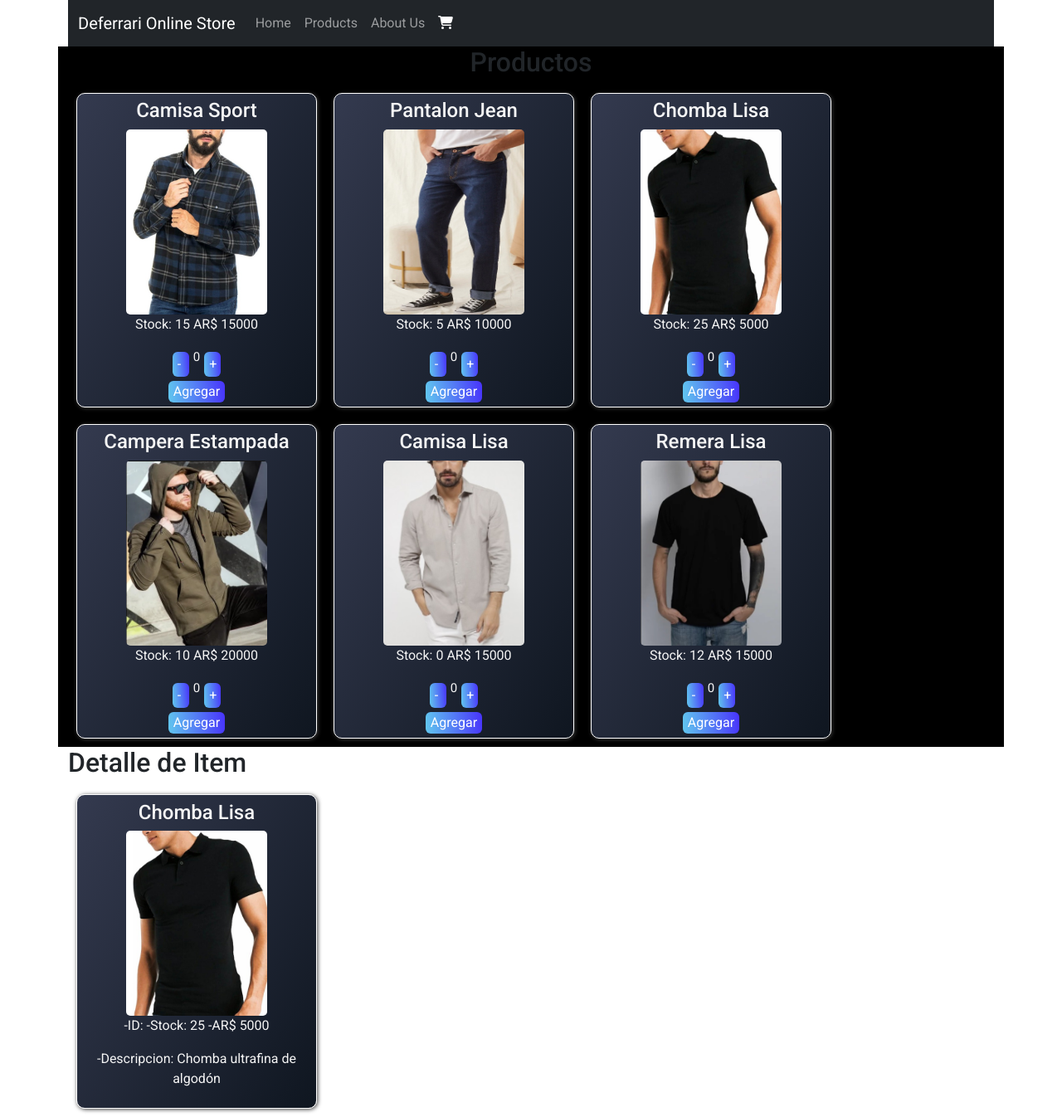
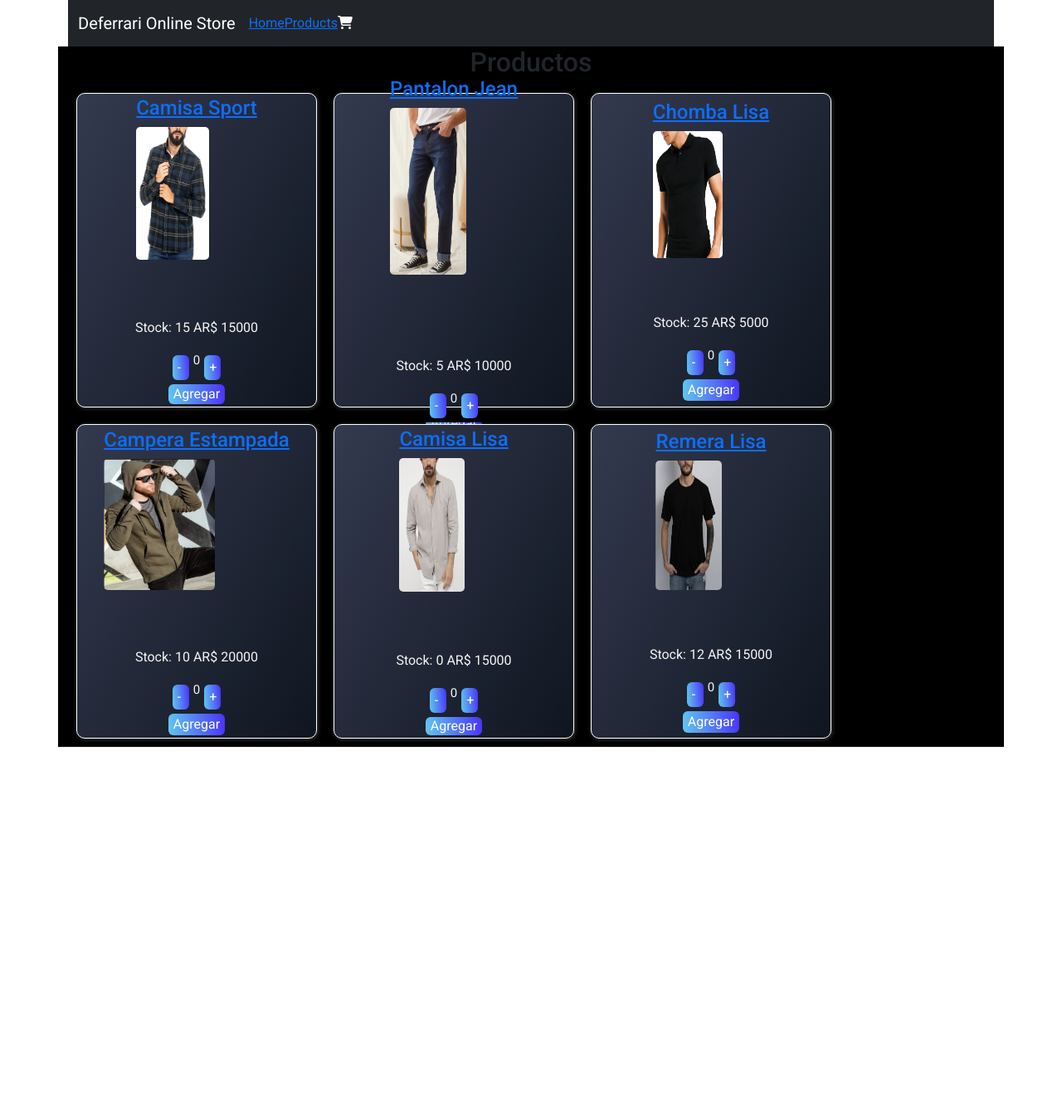
Before and after one commit to diferrerin/react_app_v1, a React (Create React App) app: page / in a window 1280 px wide. Shown: the whole page at 83% size. After the commit the page ends 900 px from the top, so only its background shows below. Built offline with nearby package versions, Linux system fonts and the light colour scheme.

Commit message:
Commit 10. 1 entrega Final V1 - no funciona

```diff
--- a/package.json
+++ b/package.json
@@ -14,6 +14,7 @@
     "react": "^18.2.0",
     "react-bootstrap": "^2.4.0",
     "react-dom": "^18.2.0",
+    "react-router-dom": "^6.3.0",
     "react-scripts": "5.0.1",
     "sass": "^1.53.0",
     "web-vitals": "^2.1.4"
--- a/src/App.js
+++ b/src/App.js
@@ -2,18 +2,21 @@
 import './App.css';
 import './App.scss';
 import NavBar from './components/NavBar/NavBar';
-import ItemListContainer from './components/ItemListContainer/ItemListContainer';
-import ItemDetailContainer from './components/ItemDetailContainer/ItemDetailContainer';
 //import Modal from './components/Modal/Modal'; //Para usar Modal
 //importo para Boostrap-react ----
 import 'bootstrap/dist/css/bootstrap.min.css';
 import Container from 'react-bootstrap/Container';
 import Row from 'react-bootstrap/Row';
+import {BrowserRouter, Route, Routes } from 'react-router-dom';
+import Home from './pages/Home';
+import Detail from './pages/Detail';
 
 //Funcion App principal
+//-----Se modifica item:id 01/08/22------
 function App() {
   return (
     <>
+    <BrowserRouter>
       <header >
         <Container>
           <Row>
@@ -22,21 +25,31 @@ function App() {
         </Container>
       </header>
 
+        <Routes>
+            <Route path='/' element= {
                     <Container >
                     <Row>
-            <div className=" app">
-              <h2> Productos </h2>
-              <ItemListContainer />
-
-            </div>
+                        <Home />
                     </Row>
                   </Container>
+            } />
 
+            <Route path='/contacto' element={
+              <h3> Contacto WIP </h3>
+            } />
+
+            <Route path='/:category/:itemId' element={
                       <Container>
                           <h2> Detalle de Item </h2>
-            <ItemDetailContainer nroItem={3} />
+                          <Detail  />
                       </Container>
+            }/>
+            <Route path='/category/:catId'/>
 
+            <Route path='*' element={ <h2> Lo sentimos, esa pagina no existe (404) </h2>}/>
+
+        </Routes>
+      </BrowserRouter>
     </>
   );
 }
--- a/src/components/ItemDetailContainer/ItemDetailContainer.js
+++ b/src/components/ItemDetailContainer/ItemDetailContainer.js
@@ -1,8 +1,16 @@
 import { useEffect, useState } from "react";
+import { useParams } from "react-router-dom";
 import products from "../../utils/product.mock";//Simulamos DB backend
 import ItemDetail from "../ItemDetail/ItemDetail";
 
-const ItemDetailContainer = ({nroItem})=>{ //Parametro del Item a mostrar detalle
+const ItemDetailContainer = ()=>{ //Parametro del Item a mostrar detalle {nroItem}
+ //----------------------------------------------------------------------------------------------------------
+    console.log("useParam : ", useParams()) // FUNCIONA.......
+    console.log("useParam 2 : ", useParams().itemId)
+    const {category , valorId} = useParams();          //NO FUNCIONA....... NO TRAE EL PARAMETRO :ID
+    const itemId = valorId * 1; // parseInt(valorId , 10); //no funciona muestra valor NaN----------------------
+    console.log("useParam 3: ", itemId ,"categoria: ", category)     //NO FUNCIONA....... NO TRAE EL PARAMETRO :ID
+//----------------------------------------------------------------------------------------------------------
     const [ item, setItem]= useState( [] ); //setea el estado item
     const getItem = new Promise( (resolve,reject) => { //toma todos los items
              resolve(products);
@@ -12,9 +20,9 @@ const ItemDetailContainer = ({nroItem})=>{ //Parametro del Item a mostrar detall
     useEffect( () => {
         getItem.then(
             (res)=>{
-                res.forEach(function(element) {// eslint-disable-next-line
-                    if (element.id == nroItem) {
-                        console.log(" Item es Igual a 3 seteamos Item", element);
+                res.forEach(function(element) {// eslint-disable-next-line eqeqeq
+                    if (element.id == itemId) {
+                        //seteamos el estado con el elemento buscado
                         setTimeout( ()=>{ setItem(element); } , 2000 );
                     }
                   });
--- a/src/components/ItemProduct/ItemProduct.js
+++ b/src/components/ItemProduct/ItemProduct.js
@@ -1,21 +1,27 @@
 import "./ItemProduct.scss";
 import ItemCount from "../ItemCount/ItemCount";// Para el contador  <ItemCount />
+import { Link } from "react-router-dom";
 
 //Para pasar imagen: <img src={`/assets/${img} `} alt="Imagen" />  en boton onClick={action}
 const ItemProduct = ({props} , {key})=>{
 
-    const {name,price,stock,img} = props;//desestructuramos, se puede pasar como parametros en vez de props
+    const {name,price,stock,img, idItem} = props;//desestructuramos, se puede pasar como parametros en vez de props
     //console.log("ItemProduct.") class="img-fluid rounded thumbnail-image"> <span> $ {price}</span>
+
+    //-----Se agrega LINK 01/08/22------ NO FUNCIONA USO KEY Y IDITEM, AMBOS VIENEN UNDEFINED
     return(
+
             <div className = "item-product" >
+                    <Link to = {  `/item/${idItem} ` } >
                          <h4 className = "title-product"> {name} </h4>
                          <img src={`/assets/${img} `} alt={`Imagen : ${img} `} sacar={key} />
-
+                    </Link>
                     <p> Stock: {stock}   AR$ {price}</p>
 
                     <ItemCount min= {0} max= {stock} className = "count-product" />
                     <button className = "btn-product"> Agregar </button>
             </div>
+
     )
 }
 
--- a/src/components/NavBar/NavBar.js
+++ b/src/components/NavBar/NavBar.js
@@ -1,11 +1,31 @@
 import "./NavBar.scss";
-//NavBar Basico Entrega 2
 //importo para Boostrap-react ----
 import 'bootstrap/dist/css/bootstrap.min.css';
 import Container from 'react-bootstrap/Container';
 import Nav from 'react-bootstrap/Nav';
 import Navbar from 'react-bootstrap/Navbar';
 import CartWidget from "../CartWidget/CartWidget";
+//importa para Link (Navegacion)
+import { Link } from "react-router-dom";
+
+//NOTA: Tuve que sacar el bootstrap-react que usaba NAV.link (Error <a> anclas disfrazadas rompen el esquema de carga)
+// hay que rehacer el Navbar sin bootstrap
+
+/*
+Configura en App.js el routing usando un BrowserRouter de tu aplicación con react-router-dom
+-Rutas a configurar:
+‘/’ navega a <ItemListContainer />
+‘/category/:id’  <ItemListContainer />
+‘/item/:id’ navega a <ItemDetailContainer />
+-Links a configurar:
+Clickear en el brand debe navegar a ‘/’
+Clickear un Item.js debe navegar a /item/:id
+Clickear en una categoría del navbar debe navegar a /category/:categoryId
+-Para finalizar integra los parámetros de tus async-mocks para reaccionar
+a :itemId y :categoryId ¡utilizando efectos y los hooks de parámetros que vimos en clase!
+ Si te encuentras en una categoría deberías poder detectar la navegación a otra categoría
+  y volver a cargar los productos que correspondan a dicha categoría
+*/
 
 const NavBar = () => {
 
@@ -14,28 +34,18 @@ const NavBar = () => {
                 <Navbar bg="dark" variant="dark">
                   <Container>
                    <Navbar.Brand href="#home">Deferrari Online Store</Navbar.Brand>
-                     <Nav className="me-auto">
-                     <Nav.Link href="#home">Home</Nav.Link>
-                     <Nav.Link href="#products">Products</Nav.Link>
-                     <Nav.Link href="#about">About Us</Nav.Link>
-                     <Nav.Link href="#cart">
-                        <CartWidget />
-                     </Nav.Link>
+                        <Nav className="me-auto">
 
+                          <Link to="/"> Home </Link>
+
+                          <Link to="/item"> Products </Link>
+
+                            <CartWidget />
 
                     </Nav>
                   </Container>
                  </Navbar>
             </div>
     )
-
 }
 export default NavBar
-/*
-                <h3 className="link-NavBar">  </h3>
-                <a className="nav-link link-NavBar" href="./index.html">Inicio</a>
-                <a className="nav-link link-NavBar" href="./index.html">Productos</a>
-                <a className="nav-link link-NavBar" href="./index.html">Contacto</a>
-                <a className="nav-link link-NavBar" href="./index.html">Sobre Nosotros</a>
-
-*/
--- a/src/components/NavBar/NavBar.scss
+++ b/src/components/NavBar/NavBar.scss
@@ -1,9 +1,11 @@
 .link-NavBar{
-
+    display: flex;
+    flex-direction: row;
     justify-content: center;
     text-align: center;
     float:left;
     box-shadow: 1px 1px 5px gray ;
     margin: 4px;
     text-decoration: none;
+    color: black;
 }
--- /dev/null
+++ b/src/pages/Detail.js
@@ -0,0 +1,13 @@
+//import { useParams } from "react-router-dom";
+import ItemDetailContainer from "../components/ItemDetailContainer/ItemDetailContainer";
+const Detail = ()=>{
+    //const idItem = useParams(); //Aca no anda, tampoco si uso UseParam en App directo...
+    //console.log("useParam : ", idItem)    nroItem = {idItem}
+    return(
+
+        <ItemDetailContainer />
+
+    )
+}
+
+export default Detail;
--- /dev/null
+++ b/src/pages/Home.js
@@ -0,0 +1,12 @@
+import ItemListContainer from "../components/ItemListContainer/ItemListContainer";
+
+const Home = ()=>{
+    return(
+        <div className=" app">
+            <h2> Productos </h2>
+            <ItemListContainer />
+        </div>
+    )
+}
+
+export default Home;
```
Also changed, not shown: src/pages/Contact.js (added), src/pages/Products.js (added), 2 other files (tests, documents, lock files or other folders). Lines whose indentation alone changed are shown as unchanged.
